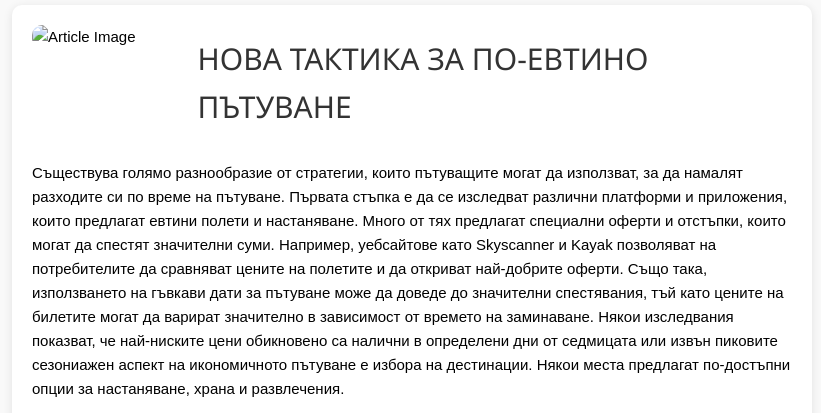
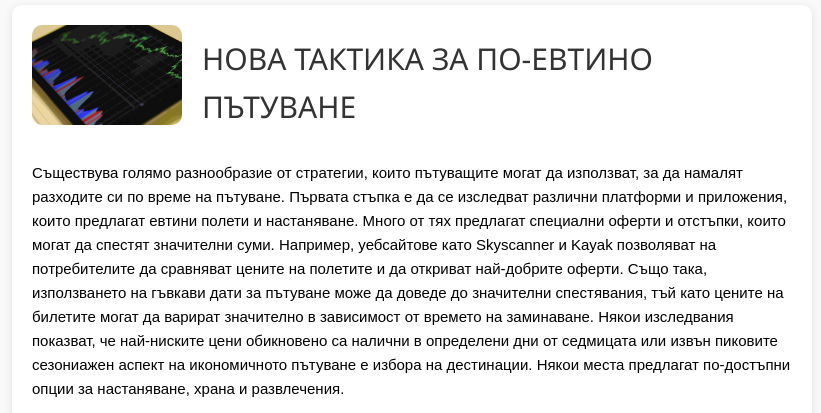
Before and after one commit to ITPG-CODEWARS/codewars-2024-first-round-Di-Boss, a plain HTML site: page article1.html in a window 1280 px wide. Shown: the part 357-770 px from the top of the page, without its empty margins (228-1049 px from the left). Drawn offline with Linux system fonts and the light colour scheme.

Commit message:
Update article1.html

```diff
--- a/article1.html
+++ b/article1.html
@@ -51,7 +51,7 @@
 
     <div class="article-container">
         <div class="article-header">
-            <img src="images/economy.jpg" alt="Article Image" class="article-image">
+            <img src="images/economy.jpeg" alt="Article Image" class="article-image">
             <h1 class="article-title">НОВА ТАКТИКА ЗА ПО-ЕВТИНО ПЪТУВАНЕ
             </h1>
         </div>
```
